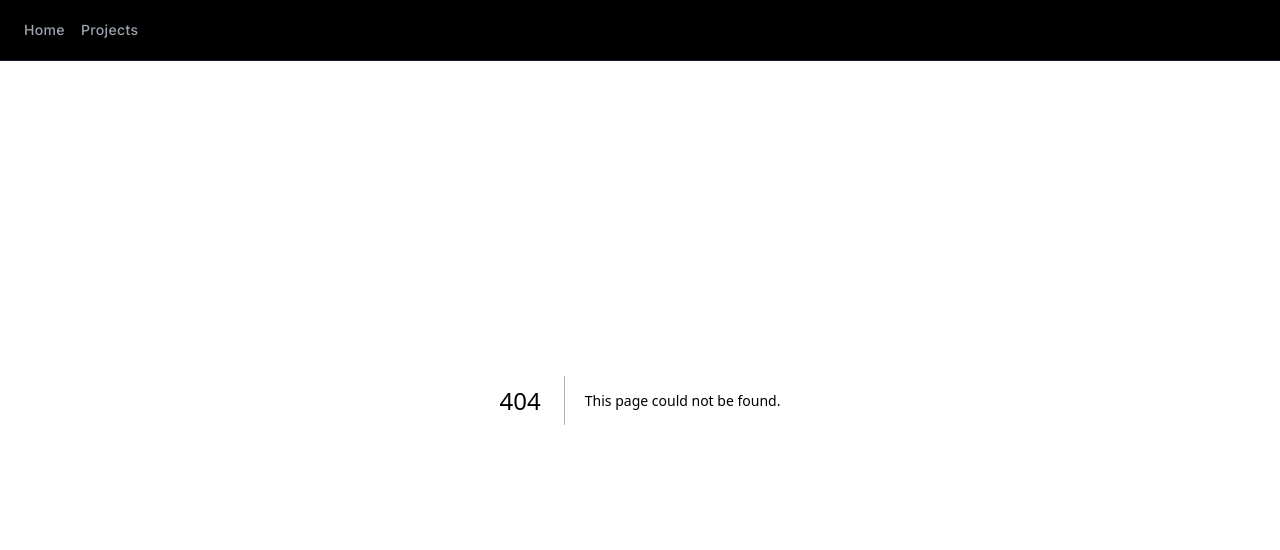
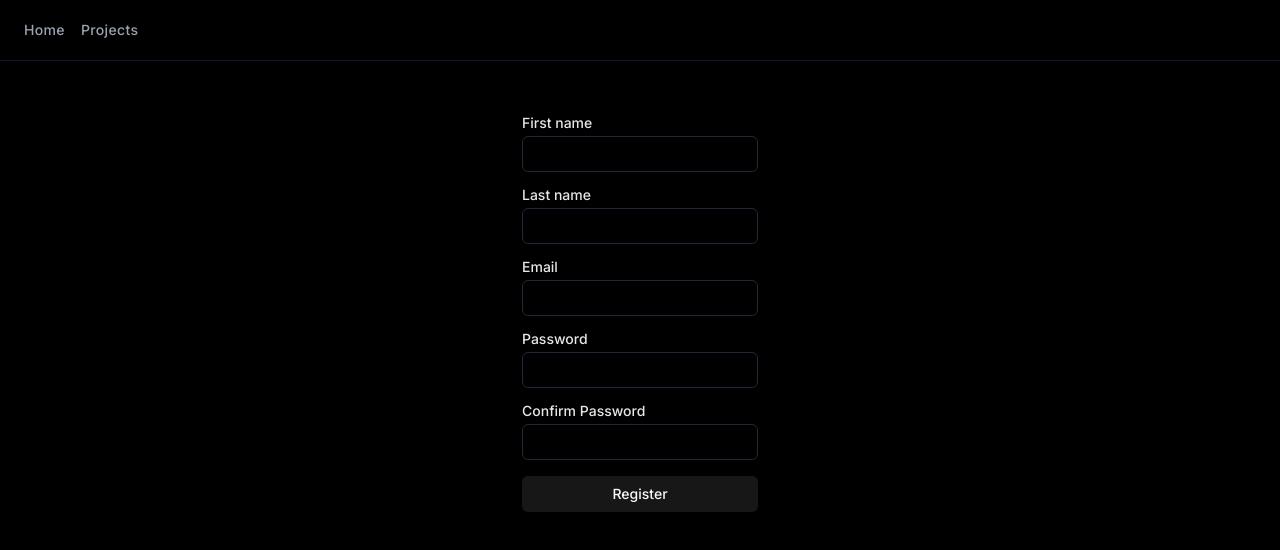
Before and after one commit to iLoveHanekawa/horizon, a Next.js app: page /admin/register in a window 1280 px wide. Before the commit this address had no page. Shown: the top 550 px of the page. Built offline with nearby package versions, Linux system fonts and the light colour scheme; no server answers.

Commit message:
feat[auth-register]: added a route group (authentication) to admin and added common layout file for redirection, added registration page

```diff
--- a/src/actions.ts
+++ b/src/actions.ts
@@ -3,6 +3,7 @@
 import { z } from 'zod'
 import { revalidatePath } from 'next/cache';
 import { genSalt, hash } from 'bcrypt';
+import prisma from './db';
 import { encrypt } from './auth/utils';
 import { AUTH_COOKIE_EXPIRATION_IN_MILISECONDS, AUTH_SESSION_COOKIE, SALT_ROUNDS } from './auth/constants';
 import { cookies } from 'next/headers';
--- /dev/null
+++ b/src/app/admin/(authentication)/layout.tsx
@@ -0,0 +1,13 @@
+import { APP_URL } from "@/app/config";
+import { getCurrentUser } from "@/auth/utils"
+import { redirect } from "next/navigation";
+import React from "react";
+
+type RegisterProps = Readonly<{ children: React.ReactNode}>
+
+export default async function Layout({ children }: RegisterProps): Promise<JSX.Element> {
+    const user = await getCurrentUser();
+    console.log(user);
+    if(user) return redirect(APP_URL + '/admin');
+    return <div>{children}</div>
+}
--- /dev/null
+++ b/src/app/admin/(authentication)/register/page.tsx
@@ -0,0 +1,39 @@
+'use client'
+import { register } from "@/actions";
+
+import { useFormState, useFormStatus } from "react-dom";
+import { Button } from "@/components/ui/button";
+import { Input } from "@/components/ui/input";
+import { Label } from "@/components/ui/label";
+
+export default function Page() {
+    const { pending } = useFormStatus();
+    const [state, dispatch] = useFormState(register, { message: '' });
+    return <main className="horizon-page items-center">
+        <section className="mt-24 px-20">
+            <form action={dispatch} className="mt-5 flex flex-col gap-4">
+                <div className="grid w-full max-w-sm items-center gap-1.5">
+                    <Label htmlFor="firstname">First name</Label>
+                    <Input type={'text'} name="firstname" />
+                </div>
+                <div className="grid w-full max-w-sm items-center gap-1.5">
+                    <Label htmlFor="lastname">Last name</Label>
+                    <Input type={'text'} name="lastname" />
+                </div>
+                <div className="grid w-full max-w-sm items-center gap-1.5">
+                    <Label htmlFor="email">Email</Label>
+                    <Input type={'email'} name="email" />
+                </div>
+                <div className="grid w-full max-w-sm items-center gap-1.5">
+                    <Label htmlFor="password">Password</Label>
+                    <Input type={'password'} name="password" />
+                </div>
+                <div className="grid w-full max-w-sm items-center gap-1.5">
+                    <Label htmlFor="confirm-password">Confirm Password</Label>
+                    <Input type={'password'} name="confirm-password" />
+                </div>
+                <Button aria-disabled={pending} disabled={pending}>Register</Button>
+            </form>
+        </section>
+    </main>
+}
--- a/src/app/admin/register/index.tsx
+++ /dev/null
@@ -1,7 +0,0 @@
-import prisma from "@/db"
-
-export default async function Page() {
-    const user = prisma.user.findFirst();
-
-    return <div>Register</div>
-}
--- a/src/auth/utils.ts
+++ b/src/auth/utils.ts
@@ -1,11 +1,9 @@
+import 'server-only';
 import { cookies } from "next/headers"
 import { AUTH_COOKIE_EXPIRATION_IN_MILISECONDS, AUTH_SESSION_COOKIE } from "./constants"
 import { JWTPayload, SignJWT, jwtVerify } from 'jose'
 import { JWT_SECRET } from "./constants"
 import { NextRequest, NextResponse } from "next/server";
-import 'server-only';
-import { redirect } from "next/navigation";
-import { APP_URL } from "@/app/config";
 
 export type HorizonPayload = {
     userId: string
@@ -74,7 +72,6 @@ export const updateSession = async (req: NextRequest) => {
 export const getCurrentUser = async (): Promise<{ firstname: string, lastname: string, email: string } | null> => {
     const data = await getSession();
     if(!data || data.exp! <= Date.now()) {
-        cookies().set(AUTH_SESSION_COOKIE, '', { expires: new Date(0) });
         return null;
     }
     const admin = await prisma?.user.findFirst({
@@ -83,7 +80,6 @@ export const getCurrentUser = async (): Promise<{ firstname: string, lastname: s
         }
     });
     if(!admin) {
-        cookies().set(AUTH_SESSION_COOKIE, '', { expires: new Date(0) });
         return null;
     }
     else return {
```
Also changed, not shown: src/app/admin/(authentication)/login/page.tsx (renamed from src/app/admin/login/page.tsx).
